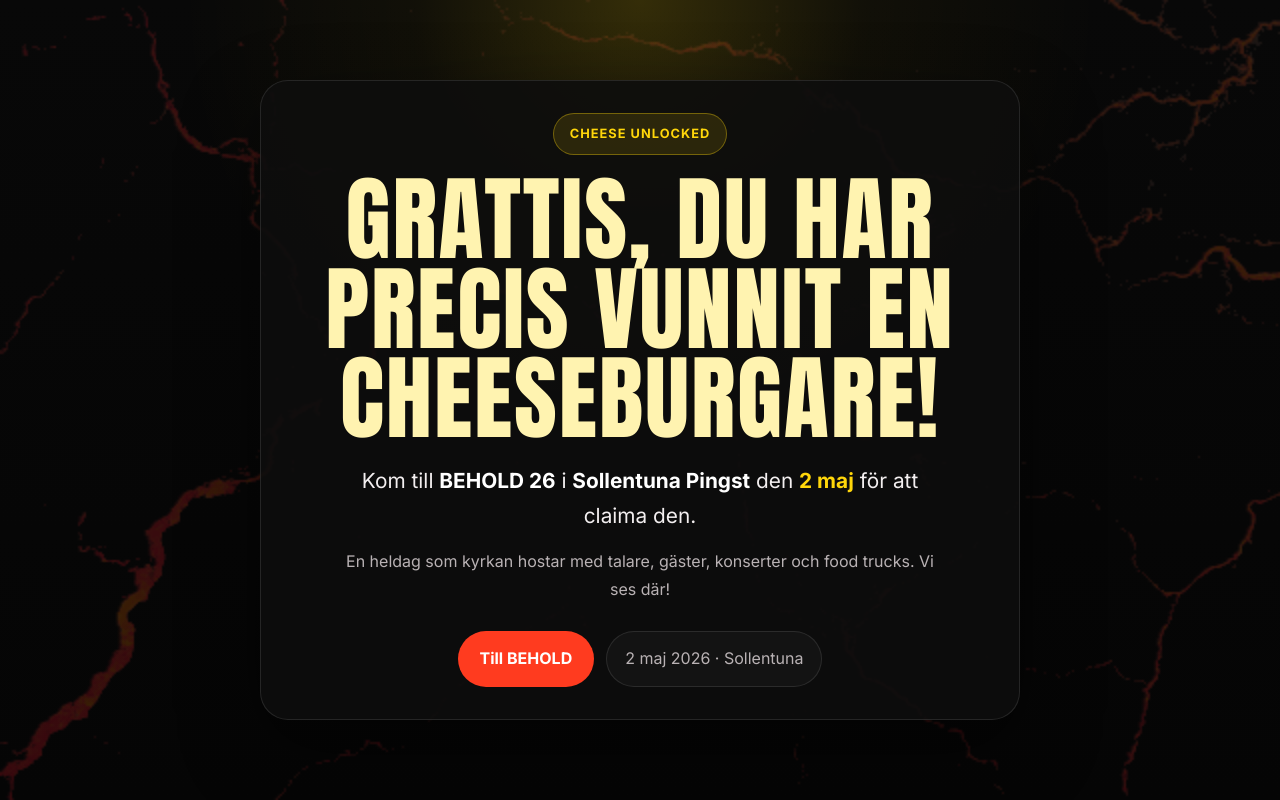
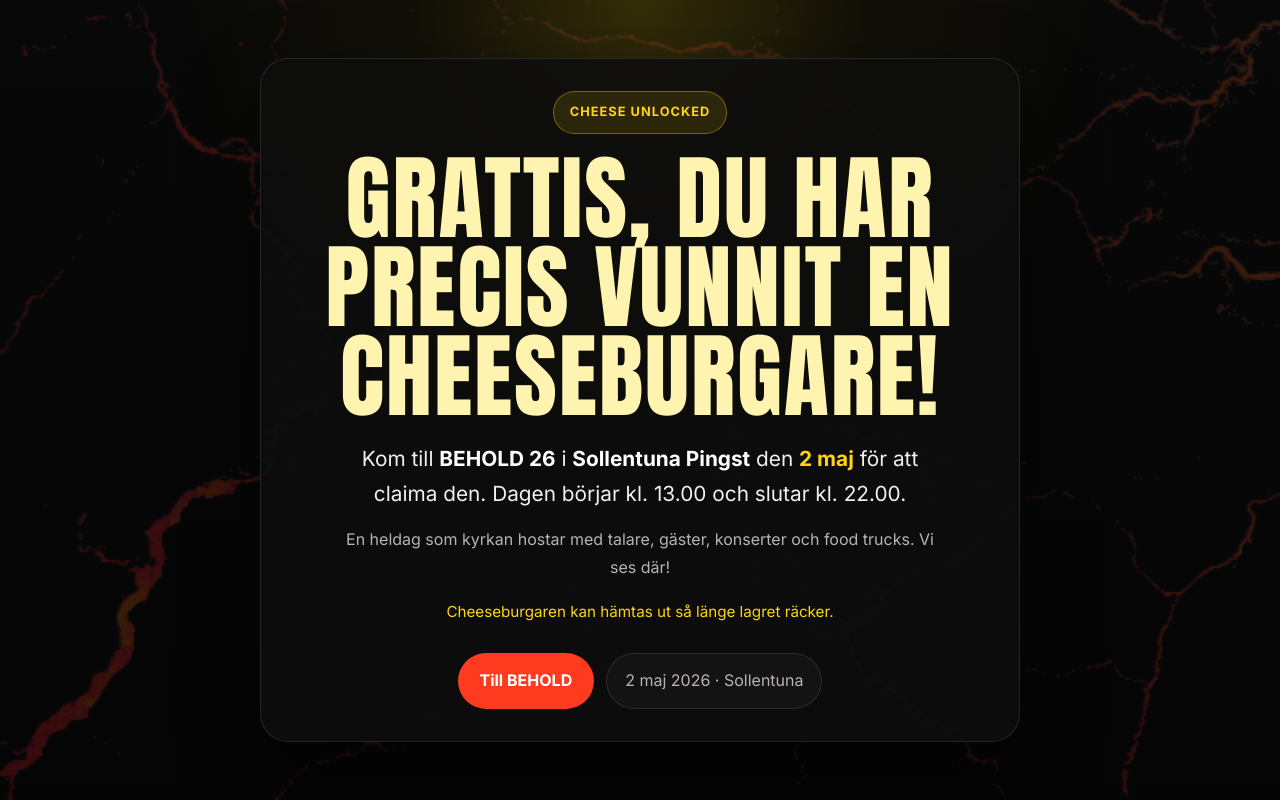
Before and after one commit to IndianaJones22/behold-conf, a Next.js app: page /cheese in a window 1280 px wide. Built offline with nearby package versions, Linux system fonts and the light colour scheme.

Commit message:
Update cheese landing page details

```diff
--- a/app/cheese/page.tsx
+++ b/app/cheese/page.tsx
@@ -88,6 +88,7 @@ export default function CheesePage() {
           Kom till <strong style={{ color: "#ffffff" }}>BEHOLD 26</strong> i{" "}
           <strong style={{ color: "#ffffff" }}>Sollentuna Pingst</strong> den{" "}
           <strong style={{ color: "#ffd60a" }}>2 maj</strong> för att claima den.
+          Dagen börjar kl. 13.00 och slutar kl. 22.00.
         </p>
 
         <p
@@ -101,6 +102,18 @@ export default function CheesePage() {
         >
           En heldag som kyrkan hostar med talare, gäster, konserter och food trucks.
           Vi ses där!
+        </p>
+
+        <p
+          style={{
+            margin: "18px auto 0",
+            color: "#ffd60a",
+            fontSize: "0.95rem",
+            lineHeight: 1.7,
+            maxWidth: 520,
+          }}
+        >
+          Cheeseburgaren kan hämtas ut så länge lagret räcker.
         </p>
 
         <div
```
